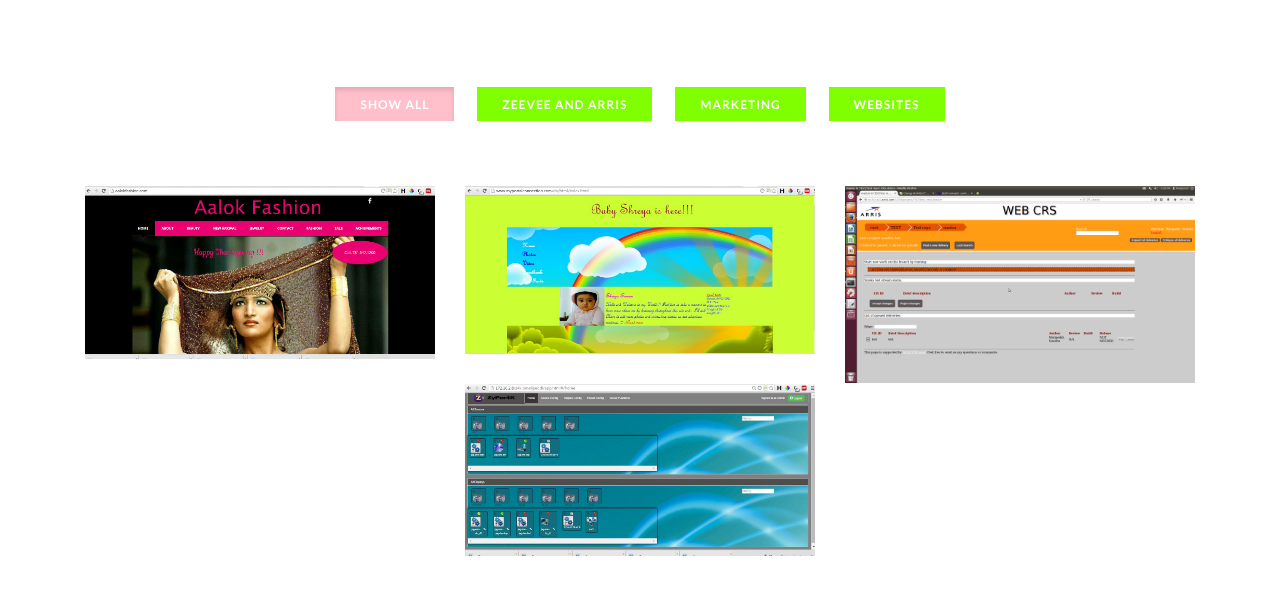
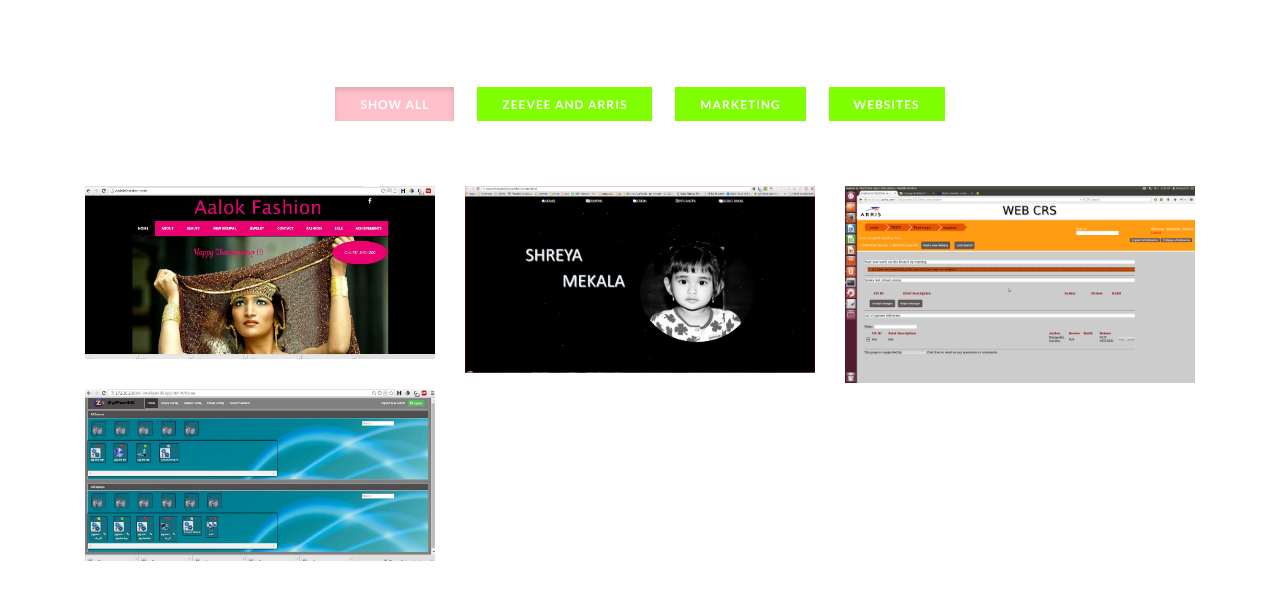
Before and after one commit to smalipeddi/Sunitha_Malipeddi_Portfolio, a plain HTML site: page portfolio.html in a window 1280 px wide. Shown: the part 161-774 px from the top of the page. Drawn offline with nearby package versions, Linux system fonts and the light colour scheme.

Commit message:
new shreya pic added

```diff
--- a/portfolio.html
+++ b/portfolio.html
@@ -190,8 +190,8 @@
 						</article>
 
 						<article class="folio-item col-md-4 col-sm-6 col-xs-12 game">
-							<div class="entry-item" data-bg-image="images/portfolio/baby.JPG">
-								<img src="images/portfolio/baby.JPG" class="img-block" alt="image block">
+							<div class="entry-item" data-bg-image="images/portfolio/baby.PNG">
+								<img src="images/portfolio/baby.PNG" class="img-block" alt="image block">
 								<div class="entry-hover">
 									<span class="inner-table">
 										<span class="inner-cell">
```
